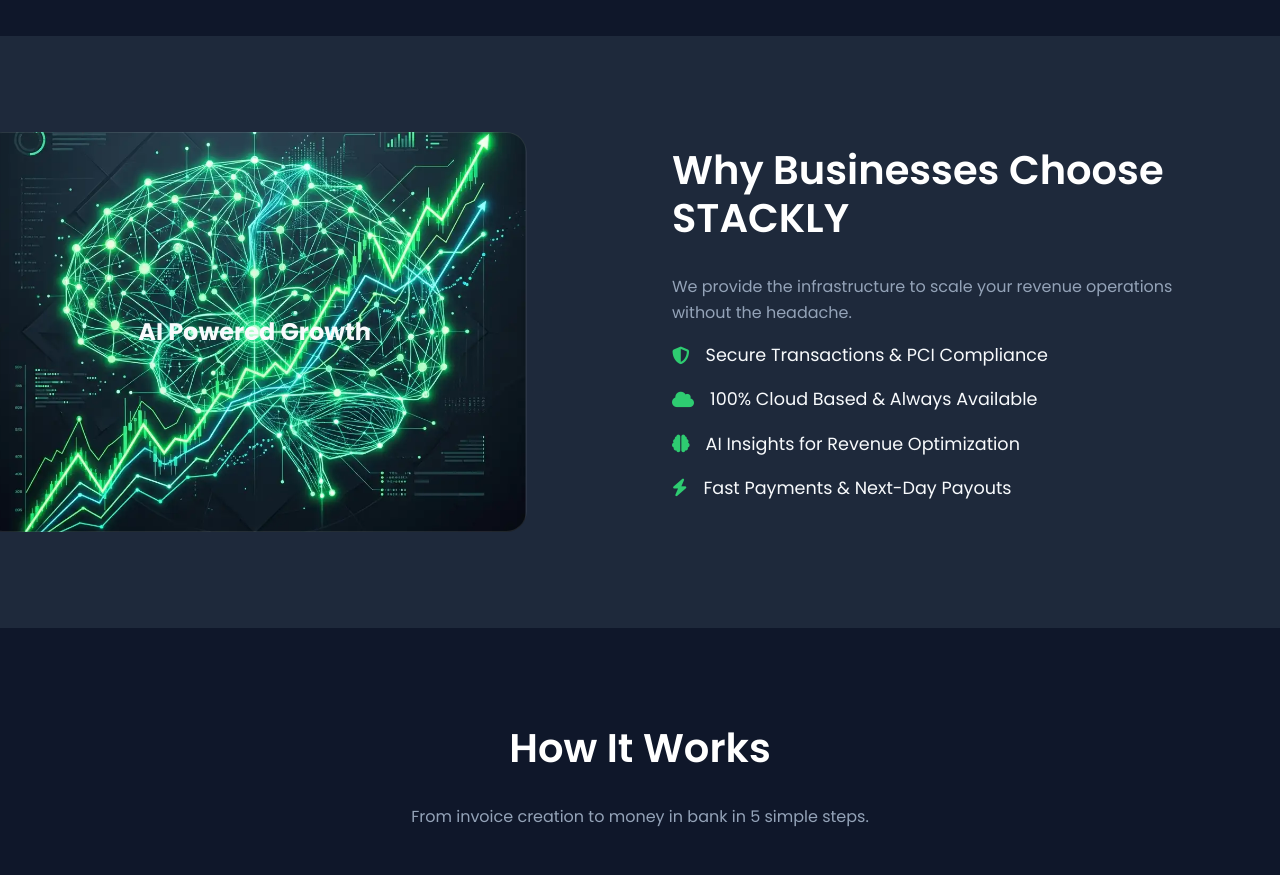
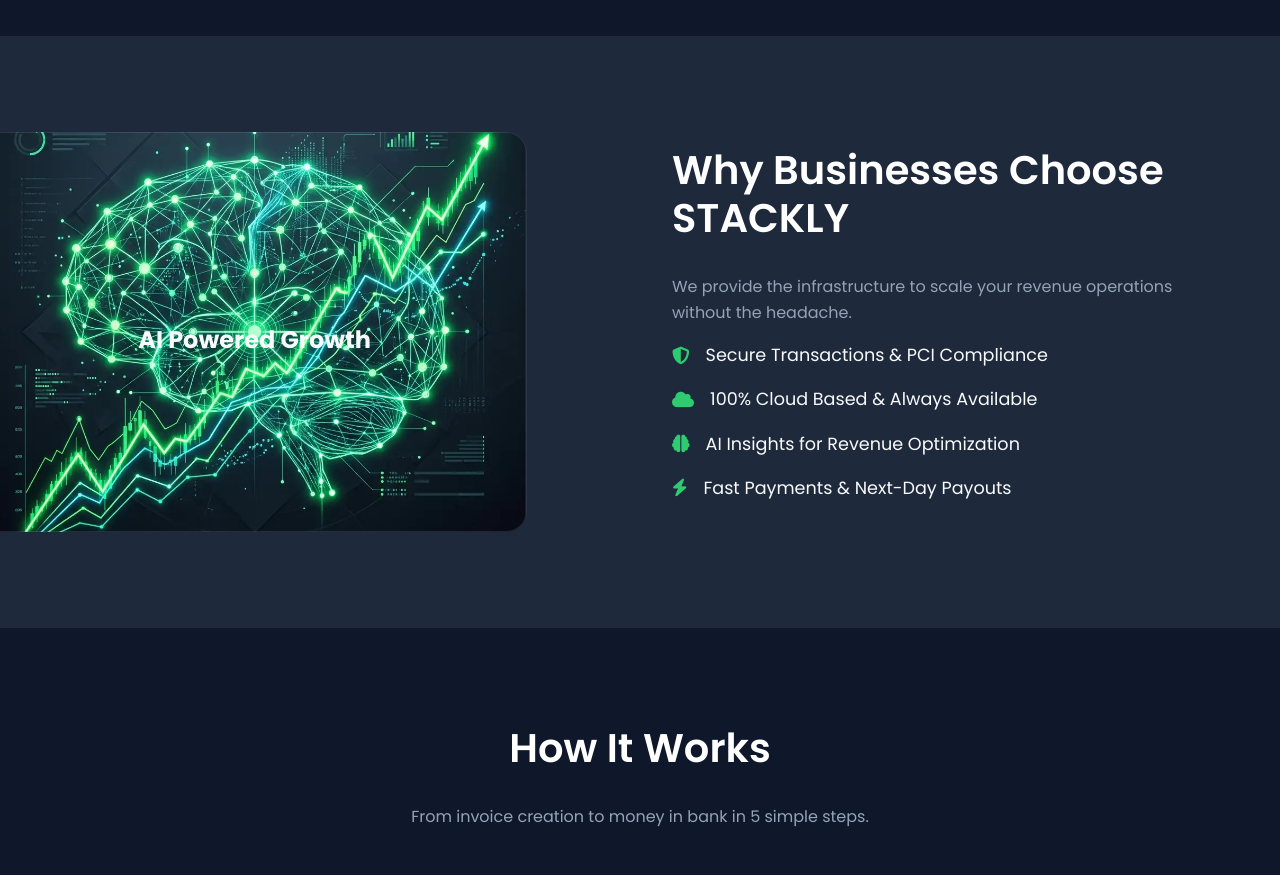
Before and after one commit to Yukesh1030/Billing-Solutions, a plain HTML site: page index.html in a window 1280 px wide. Shown: the part 1760-2635 px from the top of the page. Drawn offline with nearby package versions, Linux system fonts and the light colour scheme.

```diff
--- a/index.html
+++ b/index.html
@@ -178,8 +178,11 @@
             border-radius: 20px;
             border: 1px solid var(--glass-border);
             display: flex;
+            flex-direction: column;
             align-items: center;
             justify-content: center;
+            text-align: center;
+            position: relative;
         }
 
         /* Timeline */
@@ -476,7 +479,7 @@
         <div class="container split-grid">
             <div class="biz-illustration float-element" data-aos="fade-right">
                 <i class="fa-solid fa-chart-network" style="font-size: 5rem; color: var(--primary-color); opacity: 0.5;"></i>
-                <div style="position:absolute; font-weight:700; font-size:1.5rem;">AI Powered Growth</div>
+                <div style="font-weight:700; font-size:1.5rem; margin-top: 1rem; z-index: 1;">AI Powered Growth</div>
             </div>
             <div data-aos="fade-left">
                 <h2>Why Businesses Choose STACKLY</h2>
```
